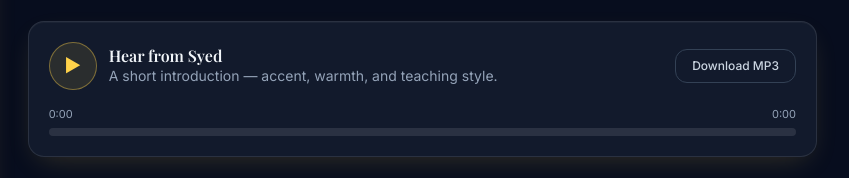
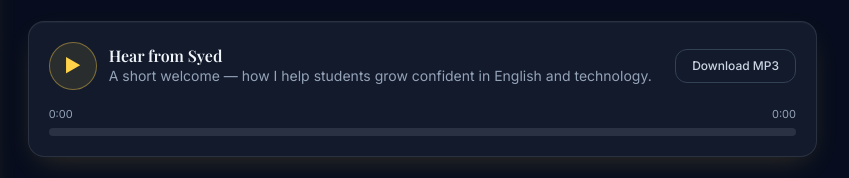
Before and after one commit to Confused-coder1919/Freelance-Teaching, a plain HTML site: page index.html in a window 1280 px wide. Shown: the part 1177-1355 px from the top of the page, 431-1280 px from the left. Drawn offline with nearby package versions, Linux system fonts and the light colour scheme.

Commit message:
Update introduction text for Syed

```diff
--- a/index.html
+++ b/index.html
@@ -270,7 +270,7 @@ My sessions combine strong language skills with practical digital learning — f
       </div>
       <div class="min-w-0">
         <h3 class="font-semibold text-slate-100 leading-tight">Hear from Syed</h3>
-        <p class="text-sm text-slate-400 leading-snug">A short introduction — accent, warmth, and teaching style.</p>
+        <p class="text-sm text-slate-400 leading-snug">A short welcome — how I help students grow confident in English and technology.</p>
       </div>
     </div>
 
```
